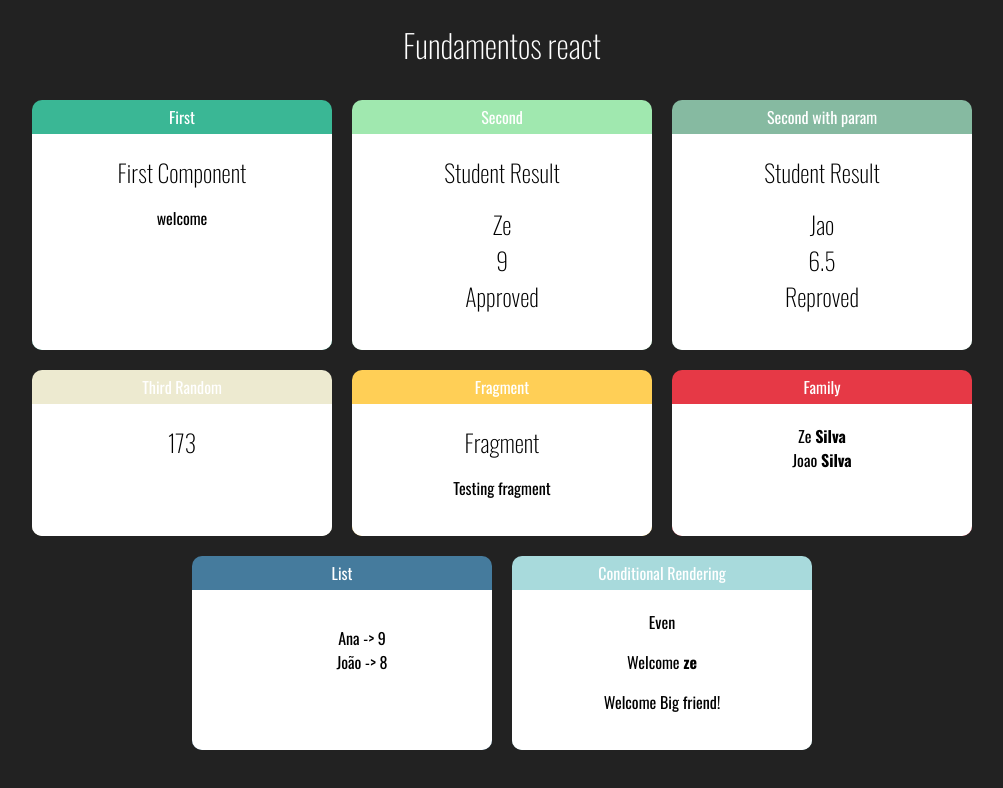
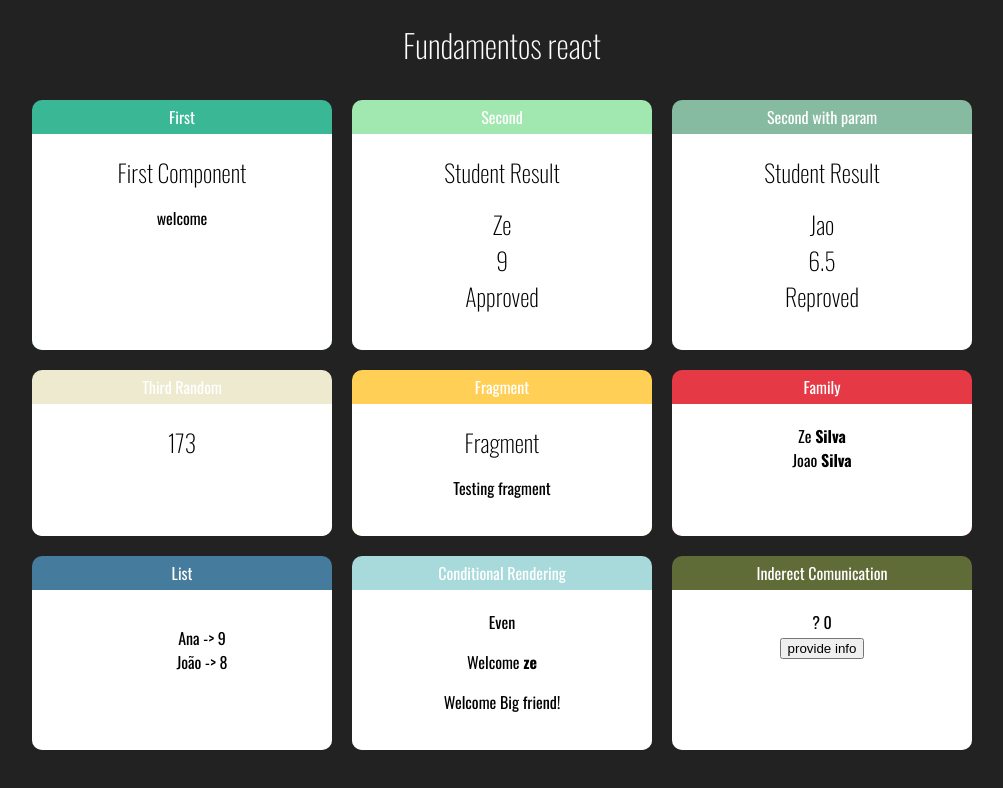
Before and after one commit to fabiocosta07/react-redux-course, a React (Create React App) app in the folder fundamentals-react/: page / in a window 1280 px wide. Shown: the top 788 px of the page, without its empty margins (138-1141 px from the left). Built offline with nearby package versions, Linux system fonts and the light colour scheme.

Commit message:
section 2 - 34 - indirect Comunication

```diff
--- a/fundamentals-react/src/App.js
+++ b/fundamentals-react/src/App.js
@@ -10,6 +10,7 @@ import FamilyMember from './components/basics/FamilyMember';
 import StudentsList from './components/list/StudentsList';
 import EvenOperator from './components/conditional/EvenOperator';
 import UserInfo from './components/conditional/UserInfo';
+import Parent from './components/comunication/Parent';
 export default _ =>
    <div className="App">
       <h1>Fundamentos react</h1>
@@ -49,6 +50,8 @@ export default _ =>
           <UserInfo user={{name:'ze'}}></UserInfo>
           <UserInfo></UserInfo>
         </Card>
-
+        <Card title="Inderect Comunication" color="#606c38">
+          <Parent></Parent>
+        </Card>
       </div>
    </div>
--- /dev/null
+++ b/fundamentals-react/src/components/comunication/IndirectChild.jsx
@@ -0,0 +1,9 @@
+export default props => {
+    return (
+        <div>
+            <button onClick={e => {
+                props.whenClick('Joao', 34)
+            }}>provide info</button>
+        </div>
+    )
+}
--- /dev/null
+++ b/fundamentals-react/src/components/comunication/Parent.jsx
@@ -0,0 +1,21 @@
+import { useState } from "react"
+import IndirectChild from "./IndirectChild"
+
+export default props => {
+
+    const [name, setName] = useState('?')
+    const [age, setAge] = useState(0)
+
+    const provideInfo = (name, age) => {
+        setName(name)
+        setAge(age)
+    }
+
+    return (
+        <div>
+            <span> {name}</span>
+            <span> {age}</span>
+            <IndirectChild whenClick={provideInfo}></IndirectChild>
+        </div>
+    )
+}
```
